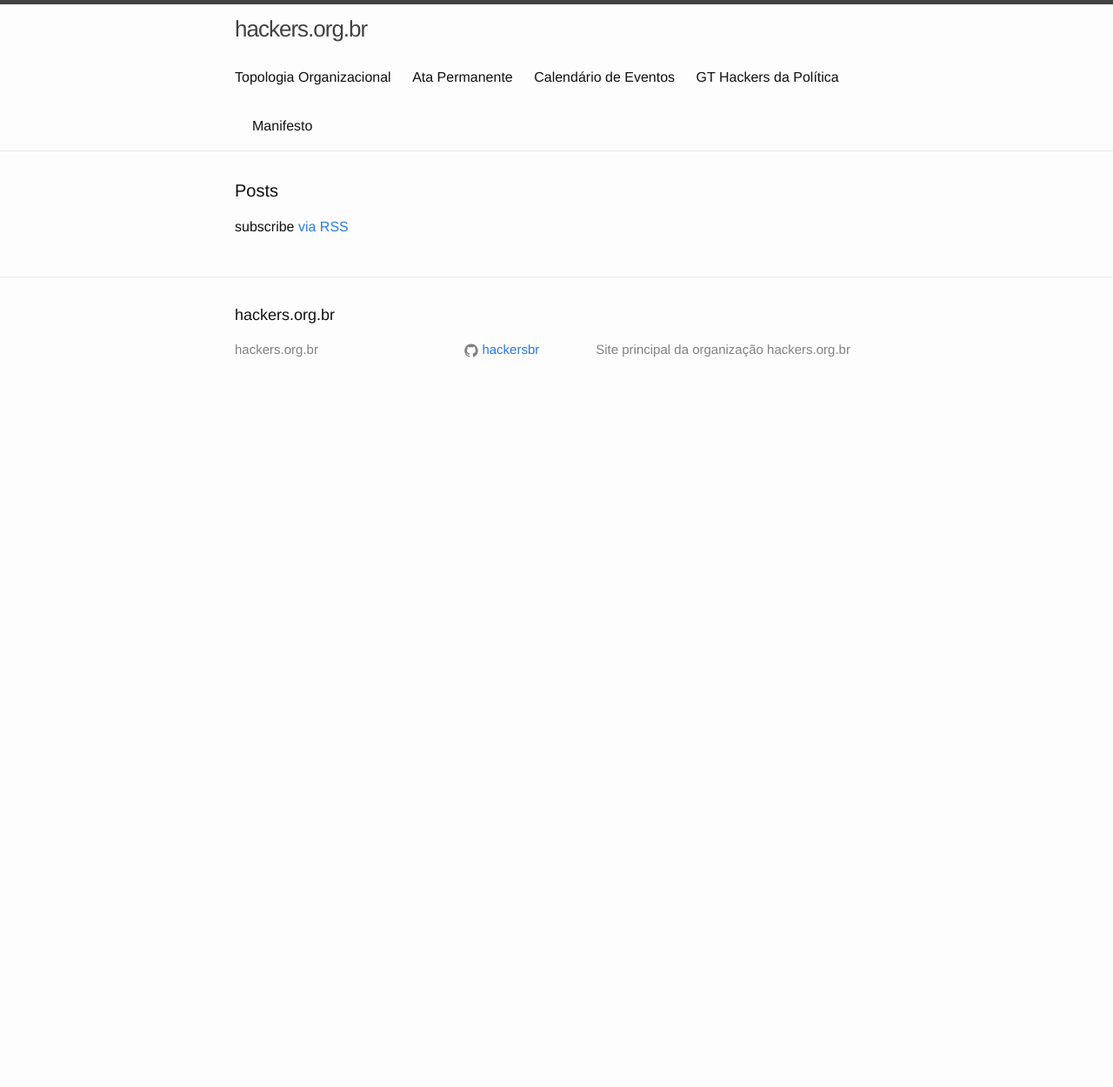
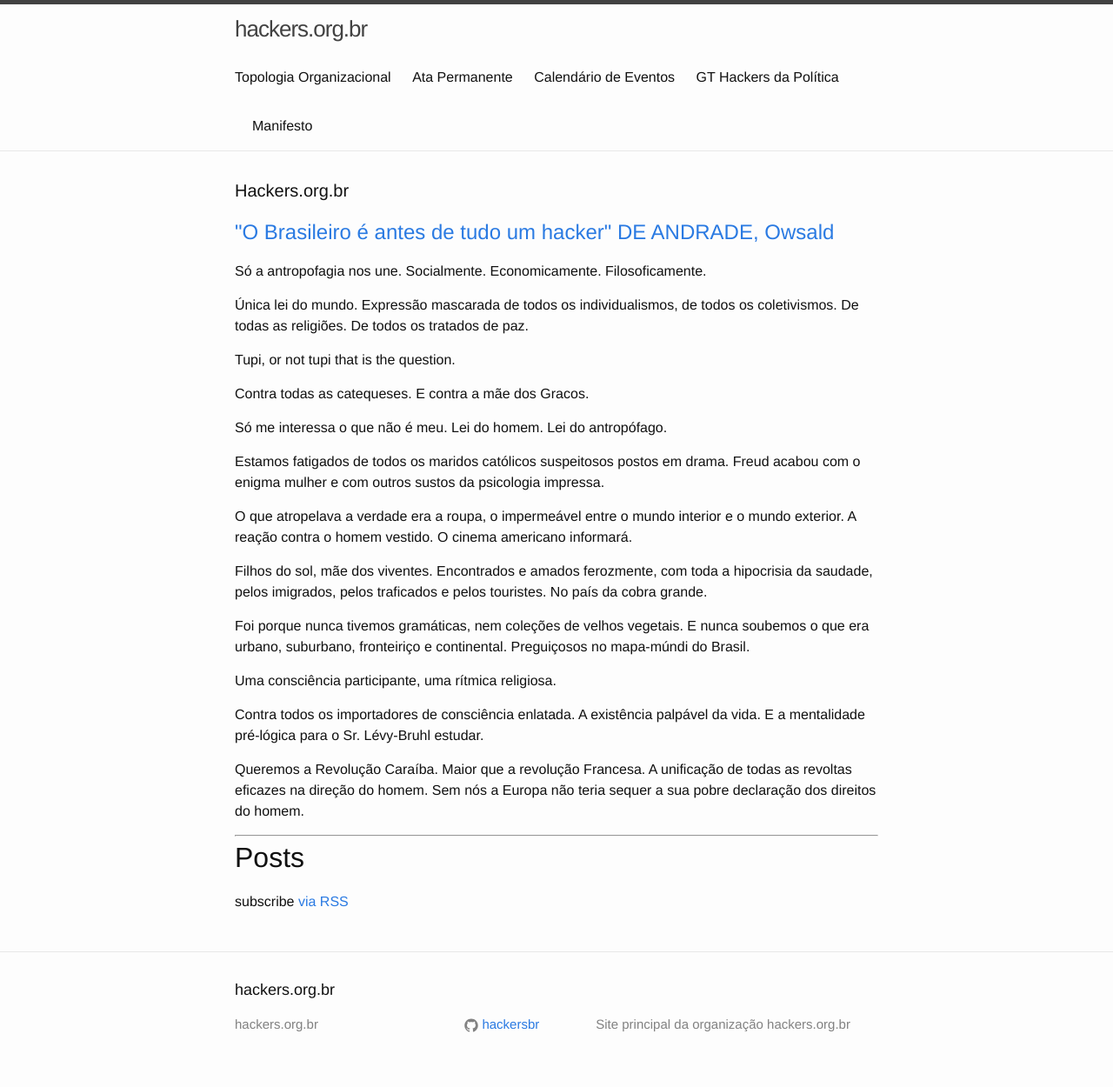
Before and after one commit to hackersBR/hackersbr.github.io, a Jekyll site: the page built from index.html, in a window 1280 px wide. Shown: the whole page at 87% size. Built offline with Jekyll 4.4.1, drawn with Linux system fonts in a browser that asks for light colours; before the commit the page ends 900 px from its top, so only the background shows below that.

Commit message:
Update index.html

```diff
--- a/index.html
+++ b/index.html
@@ -4,7 +4,28 @@ layout: default
 
 <div class="home">
 
-  <h1 class="page-heading">Posts</h1>
+  <h1 class="page-heading">Hackers.org.br</h1>
+
+  <h2><a href="https://pt.wikipedia.org/wiki/Manifesto_Antrop%C3%B3fago">"O Brasileiro é antes de tudo um hacker" DE ANDRADE, Owsald</a></h2>
+
+  <span>
+    <p>Só a antropofagia nos une. Socialmente. Economicamente. Filosoficamente.</p>
+    <p>Única lei do mundo. Expressão mascarada de todos os individualismos, de todos os coletivismos. De todas as religiões. De todos os tratados de paz.</p>
+    <p>Tupi, or not tupi that is the question.</p>
+    <p>Contra todas as catequeses. E contra a mãe dos Gracos.</p>
+    <p>Só me interessa o que não é meu. Lei do homem. Lei do antropófago.</p>
+    <p>Estamos fatigados de todos os maridos católicos suspeitosos postos em drama. Freud acabou com o enigma mulher e com outros sustos da psicologia impressa.</p>
+    <p>O que atropelava a verdade era a roupa, o impermeável entre o mundo interior e o mundo exterior. A reação contra o homem vestido. O cinema americano informará.</p>
+    <p>Filhos do sol, mãe dos viventes. Encontrados e amados ferozmente, com toda a hipocrisia da saudade, pelos imigrados, pelos traficados e pelos touristes. No país da cobra grande.</p>
+    <p>Foi porque nunca tivemos gramáticas, nem coleções de velhos vegetais. E nunca soubemos o que era urbano, suburbano, fronteiriço e continental. Preguiçosos no mapa-múndi do Brasil.</p>
+    <p>Uma consciência participante, uma rítmica religiosa.</p>
+    <p>Contra todos os importadores de consciência enlatada. A existência palpável da vida. E a mentalidade pré-lógica para o Sr. Lévy-Bruhl estudar.</p>
+    <p>Queremos a Revolução Caraíba. Maior que a revolução Francesa. A unificação de todas as revoltas eficazes na direção do homem. Sem nós a Europa não teria sequer a sua pobre declaração dos direitos do homem.</p>
+  </span>
+
+  <hr>
+
+  <h1>Posts</h1>
 
   <ul class="post-list">
     {% for post in site.posts %}
```
